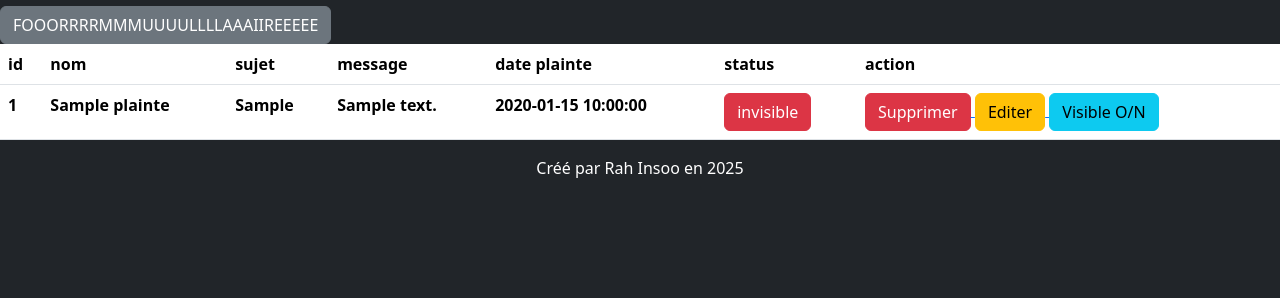
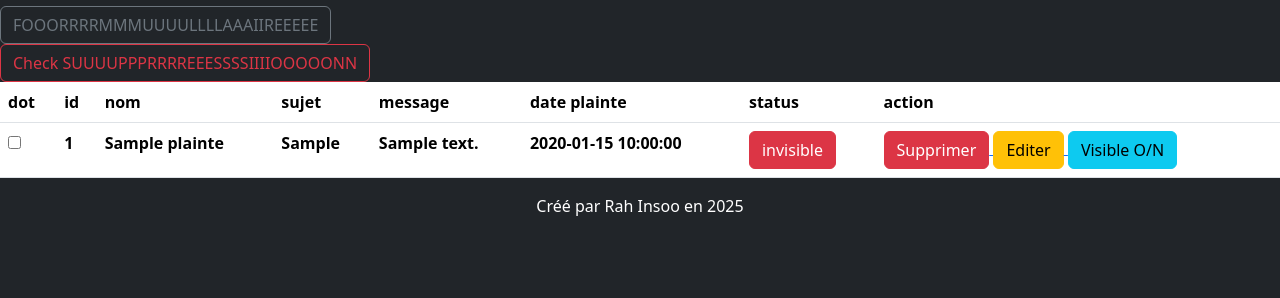
Before and after one commit to rahinsoo/php_objet2, a PHP site: page /plainte.php in a window 1280 px wide. Shown: the part 50-348 px from the top of the page. Run offline with PHP 8.4, Linux system fonts and the light colour scheme; tables that the repository leaves empty or names only in its code hold one stand-in row (values such as "Sample post"); lists and menus that the app fills with data are empty.

Commit message:
Modification plainte.php - Ajout supression selective V.08

```diff
--- a/TP02-PDO/plainte.php
+++ b/TP02-PDO/plainte.php
@@ -3,20 +3,20 @@ global $bdd;
 require_once "bdd.php";
 
 // Supprimer une entité
-if(isset($_GET['id']) && !empty($_GET['id']) && isset($_GET['action']) && $_GET['action']=='supprimer'){
+if (isset($_GET['id']) && !empty($_GET['id']) && isset($_GET['action']) && $_GET['action'] == 'supprimer') {
     $id = $_GET['id'];
     $sql = "DELETE FROM plainte WHERE id = :id";
     $query = $bdd->prepare($sql);
     $verif = $query->execute(['id' => $id]);
 
-    if ($verif){
+    if ($verif) {
         header("Location: plainte.php");
         exit();
     }
 }
 
 // Gérer la visibilité (SÉPARÉ, pas imbriqué !)
-if(isset($_GET['id']) && !empty($_GET['id']) && isset($_GET['visible']) && isset($_GET['action']) && $_GET['action']=='gerervisibilite') {
+if (isset($_GET['id']) && !empty($_GET['id']) && isset($_GET['visible']) && isset($_GET['action']) && $_GET['action'] == 'gerervisibilite') {
     $visible = $_GET['visible'];
     $id = $_GET['id'];
 
@@ -35,7 +35,21 @@ if(isset($_GET['id']) && !empty($_GET['id']) && isset($_GET['visible']) && isset
         exit();
     }
 }
+if(isset($_GET['id_selected'])){
+    $id_selected = $_GET['id_selected'];
+    // vérifiez si la table n'est pas vide
+    if(count($id_selected) > 0 ){
+$sql = "DELETE FROM plainte WHERE id = :id";
+$query = $bdd->prepare($sql);
 
+// Suppression des id
+        foreach ($id_selected as $id_s){
+            $query->execute([
+                    'id' => $id_s // valeur actuelle
+            ]);
+        }
+    }
+}
 // Récupérer toutes les plaintes
 $sql = "SELECT * from plainte";
 $query = $bdd->query($sql);
@@ -62,12 +76,16 @@ $plainte = $query->fetchAll();
 </header>
 <main>
     <a href="formulaire.php">
-            <button type="button" class="btn btn-secondary ">FOOORRRRMMMUUUULLLLAAAIIREEEEE</button>
+        <button type="button" class="btn btn-outline-secondary ">FOOORRRRMMMUUUULLLLAAAIIREEEEE</button>
     </a>
-
+    <form action="plainte.php" method="GET">
+        <div class="form-group">
+            <button type="submit" class="btn btn-outline-danger">Check SUUUUPPPRRRREEESSSSIIIIOOOOONN</button>
+        </div>
         <table class="table">
             <thead>
             <tr>
+                <th>dot</th>
                 <th scope="col">id</th>
                 <th scope="col">nom</th>
                 <th scope="col">sujet</th>
@@ -79,13 +97,14 @@ $plainte = $query->fetchAll();
             </thead>
             <tbody>
             <?php
-            foreach ($plainte as $item) {?>
+            foreach ($plainte as $item) { ?>
                 <tr>
-                    <th scope="col"> <?php echo $item['id']?> </th>
-                    <th scope="col"> <?php echo $item['nom']?> </th>
-                    <th scope="col"> <?php echo $item['sujet']?> </th>
-                    <th scope="col"> <?php echo $item['message']?> </th>
-                    <th scope="col"> <?php echo $item['date_plainte']?> </th>
+                    <th><input type="checkbox" name="id_selected[]" id="" value="<?php echo $item['id']; ?>"></th>
+                    <th scope="col"> <?php echo $item['id']; ?> </th>
+                    <th scope="col"> <?php echo $item['nom']; ?> </th>
+                    <th scope="col"> <?php echo $item['sujet']; ?> </th>
+                    <th scope="col"> <?php echo $item['message']; ?> </th>
+                    <th scope="col"> <?php echo $item['date_plainte']; ?> </th>
                     <th scope="col">
                         <?php echo ($item['visible'] == 1) ? "<span class='btn btn-success'> visible</span>" : "<span class='btn btn-danger'> invisible</span>"; ?>
                     </th>
@@ -103,10 +122,10 @@ $plainte = $query->fetchAll();
                 </tr>
             <?php }
             ?>
-
-
             </tbody>
         </table>
+    </form>
+
 </main>
 <footer>
     <div class="container-fluid">
@@ -116,5 +135,4 @@ $plainte = $query->fetchAll();
     </div>
 </footer>
 </body>
-
 </html>
```
Lines whose indentation alone changed are shown as unchanged.
